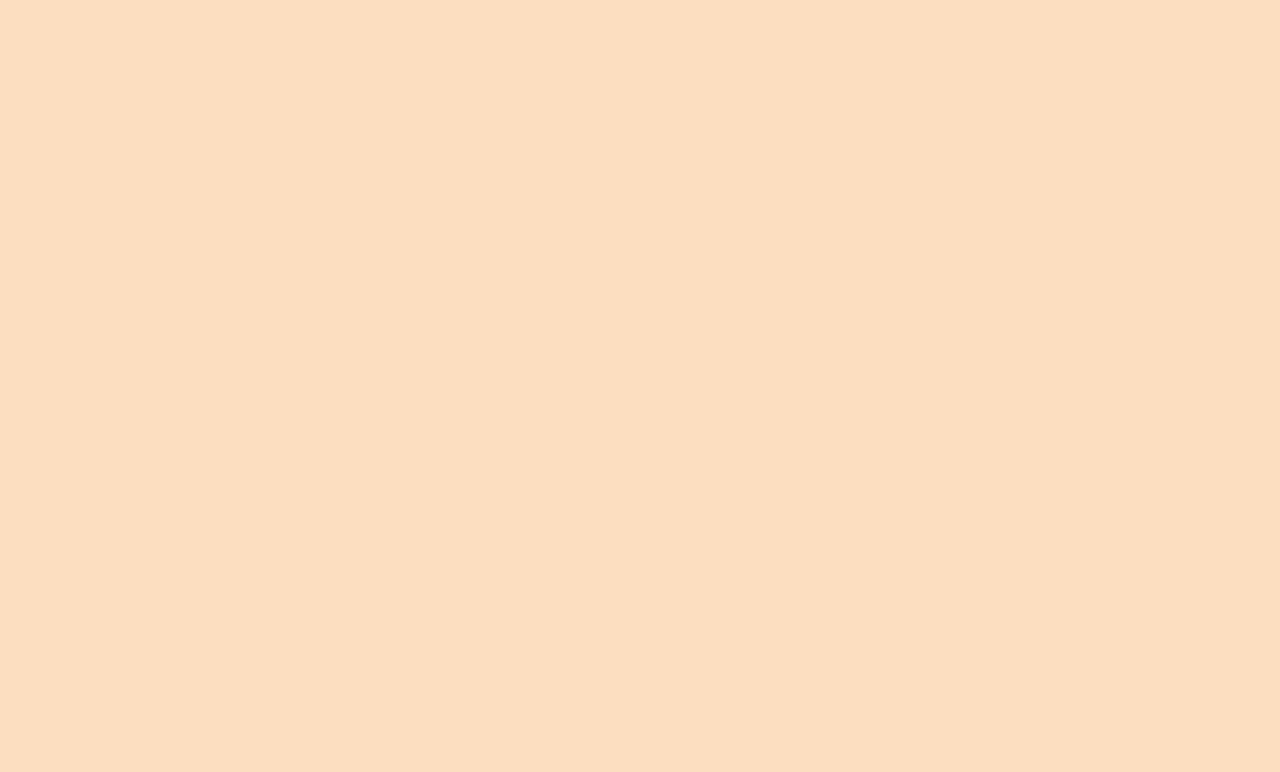
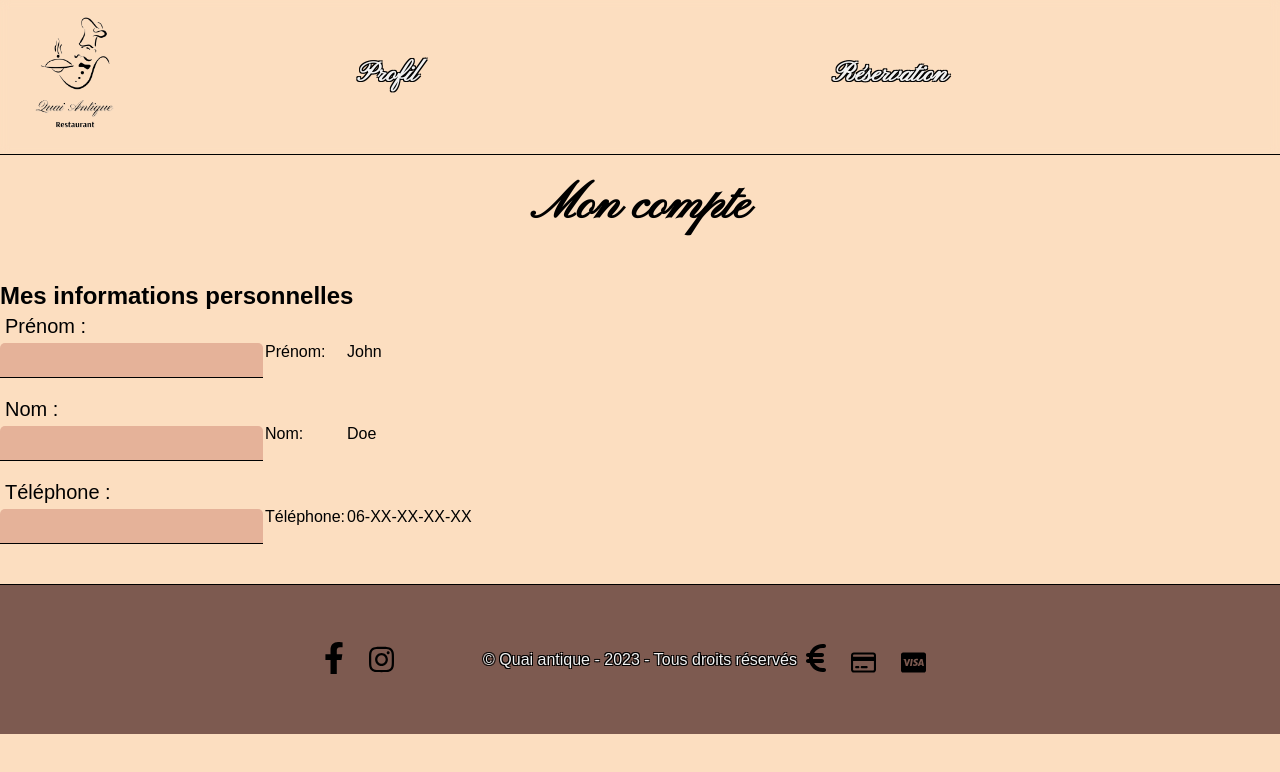
Before and after one commit to MisterWaner/ecf-quai-antique, a React (Vite) app in the folder client/: page /mon-compte in a window 1280 px wide. Before the commit this address had no page. Shown: the top 772 px of the page. Built offline with nearby package versions, Linux system fonts and the light colour scheme; a web font is replaced by a local one.

Commit message:
work on accounted ui

```diff
--- a/client/src/components/Navbar/Navbar.jsx
+++ b/client/src/components/Navbar/Navbar.jsx
@@ -13,10 +13,10 @@ const Navbar = () => {
             <nav>
                 <ul className="nav-container">
                     <li className="nav-item">
-                        <Link to="/account/profile">Profil</Link>
+                        <Link to="/mon-compte">Profil</Link>
                     </li>
                     <li className="nav-item">
-                        <Link to="/account/reservation">Réservation</Link>
+                        <Link to="/mon-compte/reservation">Réservation</Link>
                     </li>
                 </ul>
             </nav>
--- a/client/src/index.css
+++ b/client/src/index.css
@@ -125,7 +125,6 @@ footer {
 .account-main {
     max-width: 1280px;
     margin: 155px auto 0;
-    flex-grow: 1;
 }
 .admin-main {
     padding: 25px;
--- a/client/src/pages/Account/AccountRoute.jsx
+++ b/client/src/pages/Account/AccountRoute.jsx
@@ -9,8 +9,8 @@ const AccountRoute = () => {
     <>
         <Routes>
             <Route element={<AccountLayout />}>
-                <Route path="/account/reservation" element={<Reservation />}/>
-                <Route path="/account/profile" element={<Profile />}/>
+                <Route path="/mon-compte" element={<Profile />}/>
+                <Route path="/mon-compte/reservation" element={<Reservation />}/>
             </Route>
         </Routes>
     </>
--- a/client/src/pages/Account/Profile/Profile.jsx
+++ b/client/src/pages/Account/Profile/Profile.jsx
@@ -1,12 +1,46 @@
-
+import './profile.css';
 
 const Profile = () => {
-  return (
-    <main className="account-main">
-        <h1>Profil</h1>
-    </main>
+    return (
+        <main className="account-main">
+            <h1>Mon compte</h1>
+            <section className="profile-section">
+                <h2>Mes informations personnelles</h2>
+                <div className="info-container">
+                    <form action="" className="personnal-info">
+                        <div className="input-container">
+                            <label htmlFor="firstname">Prénom :</label>
+                            <input type="text" name="firstname" id="firstname" />
+                        </div>
+                        <div className="input-container">
+                            <label htmlFor="lastname">Nom :</label>
+                            <input type="text" name="lastname" id="lastname" />
+                        </div>
+                        <div className="input-container">
+                            <label htmlFor="lastname">Téléphone :</label>
+                            <input type="text" name="lastname" id="lastname" />
+                        </div>
+                    </form>
+                    <table>
+                        <tbody>
+                            <tr>
+                                <td>Prénom:</td>
+                                <td>John</td>
+                            </tr>
+                            <tr>
+                                <td>Nom:</td>
+                                <td>Doe</td>
+                            </tr>
+                            <tr>
+                                <td>Téléphone:</td>
+                                <td>06-XX-XX-XX-XX</td>
+                            </tr>
+                        </tbody>
+                    </table>
+                </div>
+            </section>
+        </main>
+    );
+};
 
-  )
-}
-
-export default Profile
+export default Profile;
--- /dev/null
+++ b/client/src/pages/Account/Profile/profile.css
@@ -0,0 +1,8 @@
+.profile-section {
+    margin: 25px 0;
+}
+.info-container {
+    width: 100%;
+    display: flex;
+
+}
```
